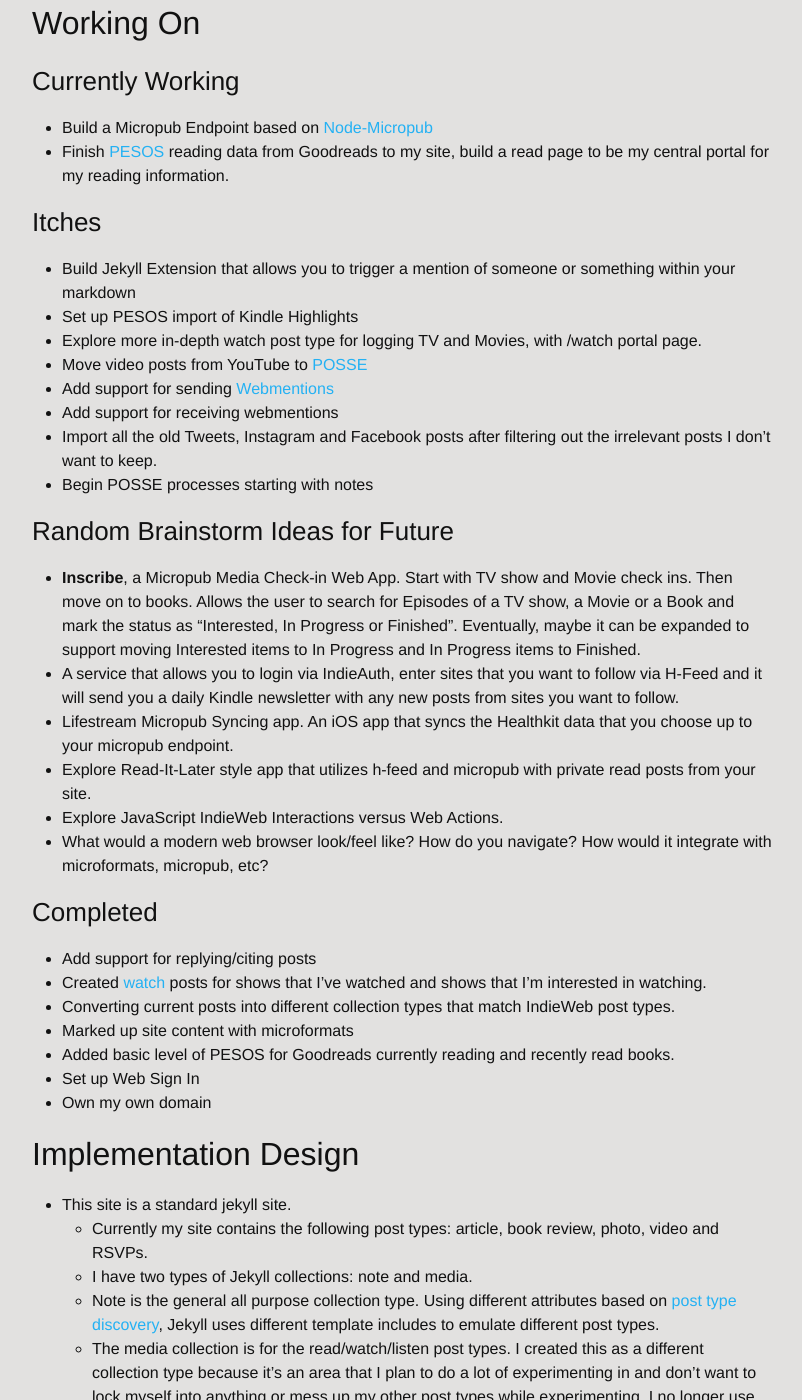
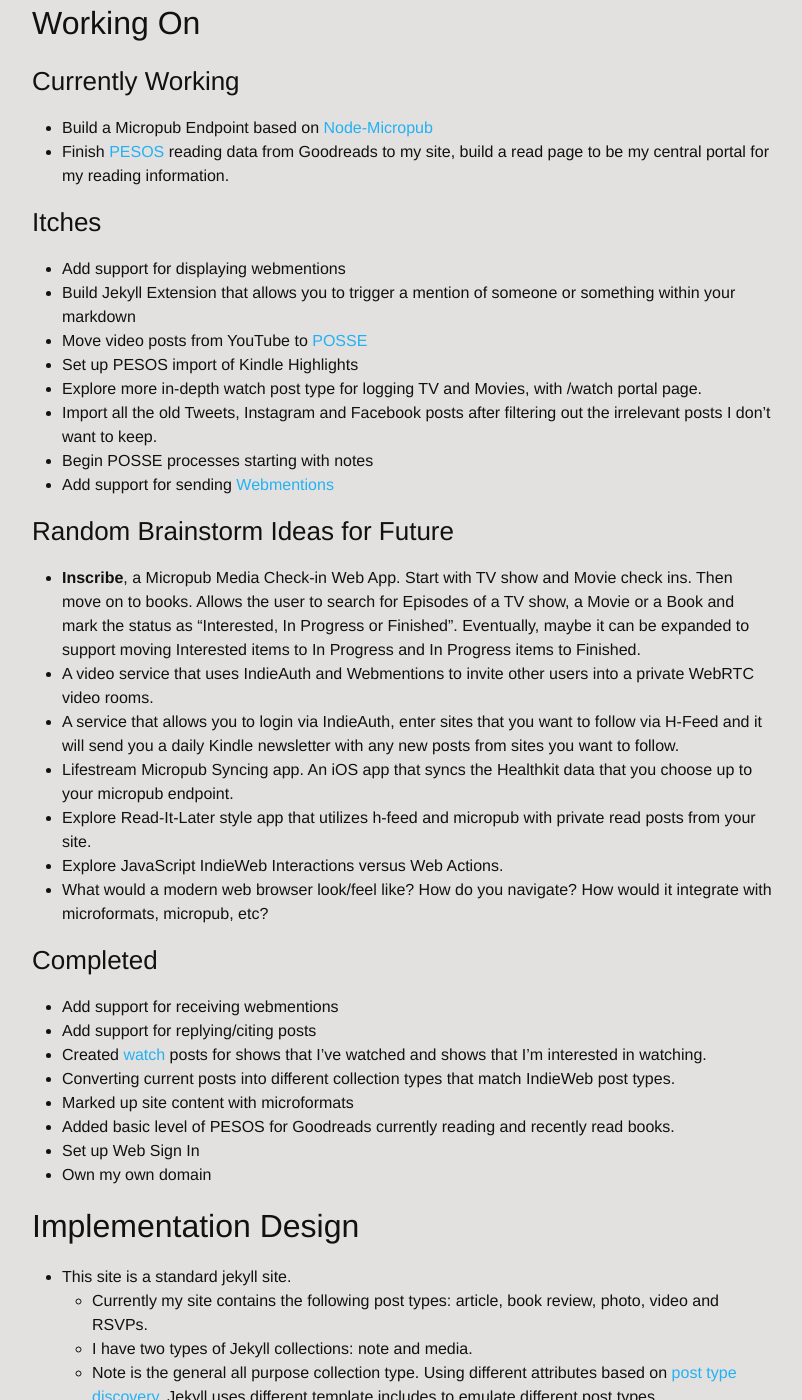
Before and after one commit to EdwardHinkle/eddie-personal, a Jekyll site: the page built from _source/projects/indieweb.md, in a window 1280 px wide and 1400 px high, scrolled down 378 px. Shown: the whole window, without its empty margins (238-1040 px from the left). Built offline with Jekyll 4.4.1, drawn with Linux system fonts in a browser that asks for light colours; nearby versions of some CDN libraries; comment, search, counter and statistics services are not loaded.

Commit message:
Update IndieWeb page

```diff
--- a/_source/projects/indieweb.md
+++ b/_source/projects/indieweb.md
@@ -20,17 +20,18 @@
 * Finish [PESOS](https://indieweb.org/PESOS) reading data from Goodreads to my site, build a read page to be my central portal for my reading information.
 
 ### Itches
+* Add support for displaying webmentions
 * Build Jekyll Extension that allows you to trigger a mention of someone or something within your markdown
+* Move video posts from YouTube to [POSSE](https://indieweb.org/POSSE)
 * Set up PESOS import of Kindle Highlights
 * Explore more in-depth watch post type for logging TV and Movies, with /watch portal page.
-* Move video posts from YouTube to [POSSE](https://indieweb.org/POSSE)
-* Add support for sending [Webmentions](https://indieweb.org/webmention)
-* Add support for receiving webmentions
 * Import all the old Tweets, Instagram and Facebook posts after filtering out the irrelevant posts I don't want to keep.
 * Begin POSSE processes starting with notes
+* Add support for sending [Webmentions](https://indieweb.org/webmention)
 
 ### Random Brainstorm Ideas for Future
 * **Inscribe**, a Micropub Media Check-in Web App. Start with TV show and Movie check ins. Then move on to books. Allows the user to  search for Episodes of a TV show, a Movie or a Book and mark the status as "Interested, In Progress or Finished". Eventually, maybe it can be expanded to support moving Interested items to In Progress and In Progress items to Finished.
+* A video service that uses IndieAuth and Webmentions to invite other users into a private WebRTC video rooms.
 * A service that allows you to login via IndieAuth, enter sites that you want to follow via H-Feed and it will send you a daily Kindle newsletter with any new posts from sites you want to follow.
 * Lifestream Micropub Syncing app. An iOS app that syncs the Healthkit data that you choose up to your micropub endpoint.
 * Explore Read-It-Later style app that utilizes h-feed and micropub with private read posts from your site.
@@ -38,6 +39,7 @@
 * What would a modern web browser look/feel like? How do you navigate? How would it integrate with microformats, micropub, etc?
 
 ### Completed
+* Add support for receiving webmentions
 * Add support for replying/citing posts
 * Created [watch](https://indieweb.org/watch) posts for shows that I've watched and shows that I'm interested in watching.
 * Converting current posts into different collection types that match IndieWeb post types.
```
